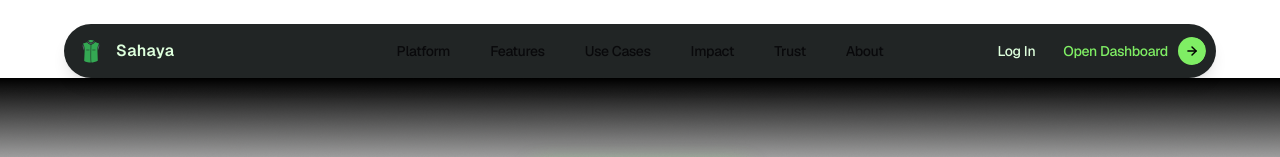
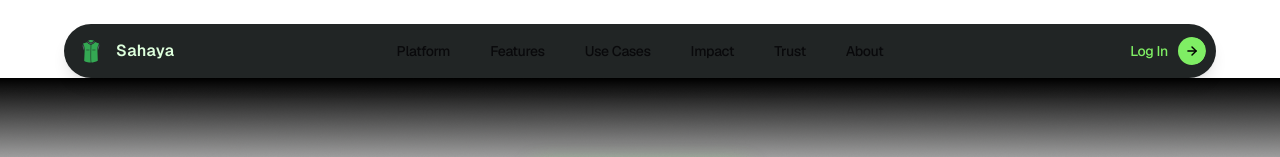
Before and after one commit to nerdylua/smart-aid-allocation, a Next.js app: page / in a window 1280 px wide. Shown: the top 157 px of the page. Built offline with nearby package versions, Linux system fonts and the light colour scheme.

Commit message:
refactor: update login and navigation flow

```diff
--- a/app/login/page.tsx
+++ b/app/login/page.tsx
@@ -24,9 +24,6 @@ export default function LoginPage() {
           <p className="text-xs text-center text-muted-foreground">
             Sign in to access the command dashboard.
           </p>
-          <p className="text-xs text-center text-muted-foreground">
-            Returning to the dashboard after authentication is automatic.
-          </p>
         </CardContent>
       </Card>
     </div>
--- a/components/landing/Header.tsx
+++ b/components/landing/Header.tsx
@@ -57,18 +57,12 @@ export default function Header() {
             <div className="hidden items-center gap-7 justify-self-end text-sm md:flex">
               <div className="flex flex-row items-center justify-between gap-x-4 text-lg md:text-sm">
                 <Link
+                  className="text-c-green-100 group relative flex items-center gap-2.5 overflow-hidden rounded-full pl-3"
                   href="/login"
-                  className="text-light-green hover:text-c-green-100 flex items-center whitespace-nowrap"
-                >
-                  Log In
-                </Link>
-                <Link
-                  className="text-c-green-100 group relative flex items-center gap-2.5 overflow-hidden rounded-full pl-3"
-                  href="/dashboard"
                 >
                   <span className="bg-c-green-100 absolute inset-0 origin-right scale-x-0 transform rounded-full transition-transform duration-150 ease-out group-hover:scale-x-100" />
                   <span className="text-c-green-100 relative z-10 whitespace-nowrap transition-colors duration-150 ease-in-out group-hover:text-black">
-                    Open Dashboard
+                    Log In
                   </span>
                   <span className="bg-c-green-100 z-10 inline-flex h-7 w-7 items-center justify-center rounded-full p-1.5">
                     <svg
@@ -150,17 +144,10 @@ export default function Header() {
             <div className="border-light-green/10 flex items-center gap-3 border-t p-3">
               <Link
                 href="/login"
-                className="btn-marketing btn-secondary btn-dark flex-1"
+                className="btn-marketing btn-primary btn-dark flex-1"
                 onClick={closeMenu}
               >
                 Log In
-              </Link>
-              <Link
-                href="/dashboard"
-                className="btn-marketing btn-primary btn-dark flex-1"
-                onClick={closeMenu}
-              >
-                Open Dashboard
               </Link>
             </div>
           </div>
--- a/components/navigation/nav-profile.tsx
+++ b/components/navigation/nav-profile.tsx
@@ -38,7 +38,7 @@ export function NavProfile({ user }: { user: NavProfileUser }) {
     startSignOut(async () => {
       const supabase = createBrowserClient();
       await supabase.auth.signOut();
-      router.push("/signin");
+      router.push("/");
     });
   };
   return (
--- a/lib/supabase/auth.ts
+++ b/lib/supabase/auth.ts
@@ -11,7 +11,7 @@ export async function signInWithGoogle() {
 export async function signOut() {
   const supabase = createBrowserClient();
   await supabase.auth.signOut();
-  window.location.replace("/login");
+  window.location.replace("/");
 }
 
 export async function getSession() {
```
Also changed, not shown: 1 other file (tests, documents, lock files or other folders).
